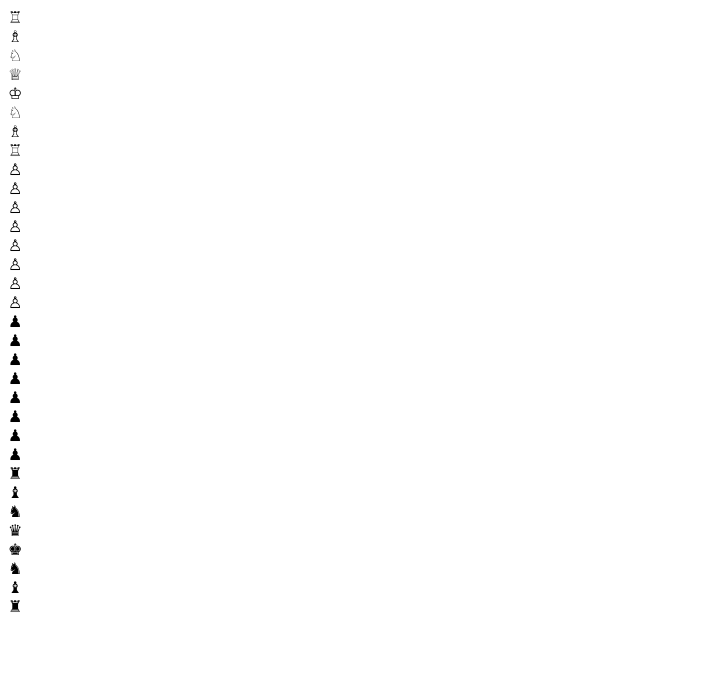
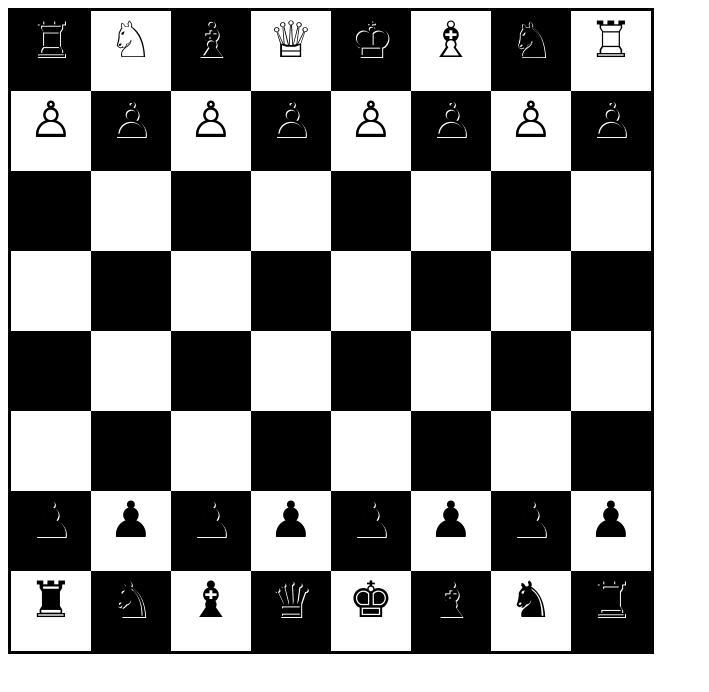
Before and after one commit to saisrinu135/chess_board, a plain HTML site: page index.html in a window 1280 px wide. Shown: the whole page, without its empty margins (0-709 px from the left). Drawn offline with Linux system fonts and the light colour scheme.

Commit message:
chnaged positions

```diff
--- a/index.html
+++ b/index.html
@@ -4,22 +4,22 @@
     <meta charset="UTF-8">
     <meta name="viewport" content="width=device-width, initial-scale=1.0">
     <title>Chess Board</title>
-    <link rel="stylesheet" href="/style.css">
+    <link rel="stylesheet" href="./style.css">
 </head>
 <body>
 
     <div class="main">
         <!-- 1st row -->
         <div class="black">&#9814;</div>
+        <div class="white">&#9816;</div>
+
+        <div class="black">&#9815;</div>
+        <div class="white">&#9813;</div>
+
+        <div class="black">&#9812;</div>
         <div class="white">&#9815;</div>
 
         <div class="black">&#9816;</div>
-        <div class="white">&#9813;</div>
-
-        <div class="black">&#9812;</div>
-        <div class="white">&#9816;</div>
-
-        <div class="black">&#9815;</div>
         <div class="white">&#9814;</div>
 
         <!-- 2st row -->
@@ -103,15 +103,15 @@
 
         <!-- 8th row -->
         <div class="white">&#9820;</div>
-        <div class="black">&#9821;	</div>
+        <div class="black">&#9822;	</div>
 
-        <div class="white">&#9822;</div>
+        <div class="white">&#9821;</div>
         <div class="black">&#9819;</div>
 
         <div class="white">&#9818;</div>
-        <div class="black">&#9822;</div>
+        <div class="black">&#9821;</div>
 
-        <div class="white">&#9821;</div>
+        <div class="white">&#9822;</div>
         <div class="black">&#9820;</div>
     </div>
 
--- a/style.css
+++ b/style.css
@@ -0,0 +1,26 @@
+.main{
+    background-color: white;
+    width: 640px;
+    height: 640px;
+    border-style: solid;
+}
+
+.white{
+    background-color: white;
+    float: left;
+    width: 80px;
+    height: 80px;
+    text-align: center;
+    text-shadow: 1px 1px white;
+    font-size: 50px
+}
+
+.black{
+    background-color: black;
+    float: left;
+    width: 80px;
+    height: 80px;
+    text-align: center;
+    font-size: 50px;
+    text-shadow: 1px 1px white;
+}
```
